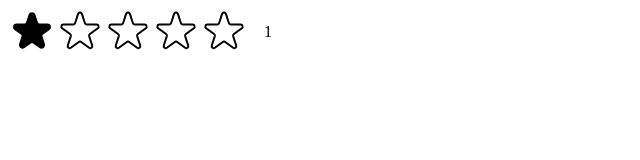
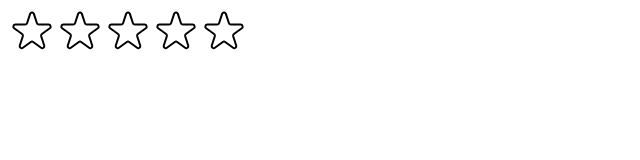
Before and after one commit to AkhiSharmin/Usepopcorn-App, a React (Create React App) app: page / in a window 1280 px wide. Shown: the top 160 px of the page, without its empty margins (0-640 px from the left). Built offline with nearby package versions, Linux system fonts and the light colour scheme.

Commit message:
added temprating

```diff
--- a/src/StartRating.js
+++ b/src/StartRating.js
@@ -18,7 +18,8 @@ const textStyle = {
 
 export default function StarRating({ maxRating = 5 }) {
 
-    const [rating, setRating] = useState(1);
+    const [rating, setRating] = useState(0);
+    const [tempRating, setTempRating] = useState(0);
 
     function handelRating(rating) {
         setRating(rating)
@@ -27,12 +28,15 @@ export default function StarRating({ maxRating = 5 }) {
     return <div style={containerStyle}>
         <div style={starContainerStyle}>
             {Array.from({ length: maxRating }, (_, i) => (
-                <Star key={i} onRate={() => handelRating(i + 1)}
-                    full={rating >= i + 1}
+                <Star key={i}
+                    full={tempRating ? tempRating >= i + 1 : rating >= i + 1}
+                    onRate={() => handelRating(i + 1)}
+                    onHoverIn={() => setTempRating(i + 1)}
+                    onHoverOut={() => setTempRating(0)}
                 />
             ))}
         </div>
-        <p style={textStyle}>{rating || ""}</p>
+        <p style={textStyle}>{tempRating || ""}</p>
     </div>
 }
 
@@ -45,9 +49,12 @@ const starStyle = {
 }
 
 
-function Star({ onRate, full }) {
+function Star({ onRate, full, onHoverIn, onHoverOut }) {
     return (
-        <span role='button' style={starStyle} onClick={onRate}>
+        <span role='button' style={starStyle} onClick={onRate}
+            onMouseEnter={onHoverIn}
+            onMouseLeave={onHoverOut}
+        >
             {full ? <svg
                 xmlns="http://www.w3.org/2000/svg"
                 viewBox="0 0 20 20"
```
